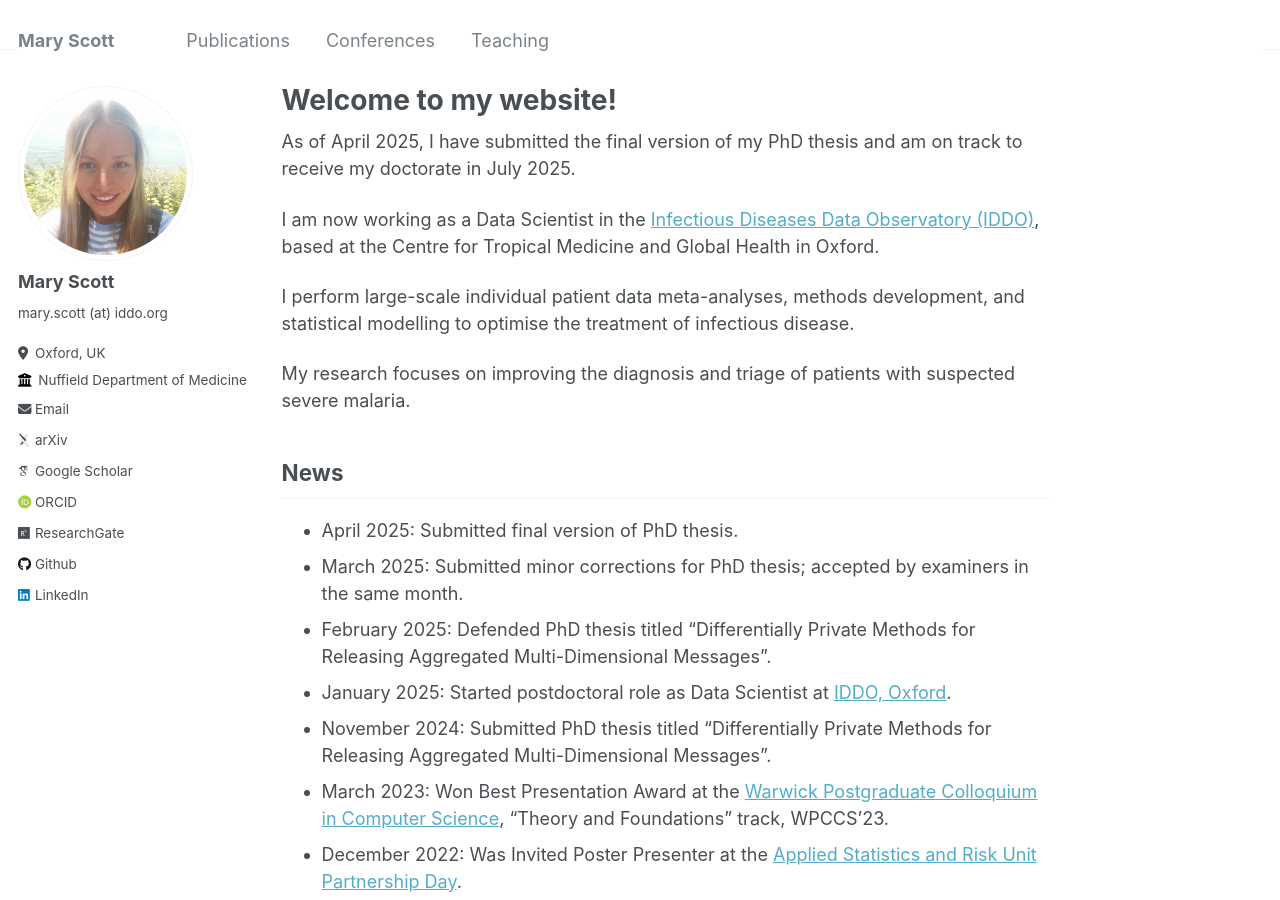
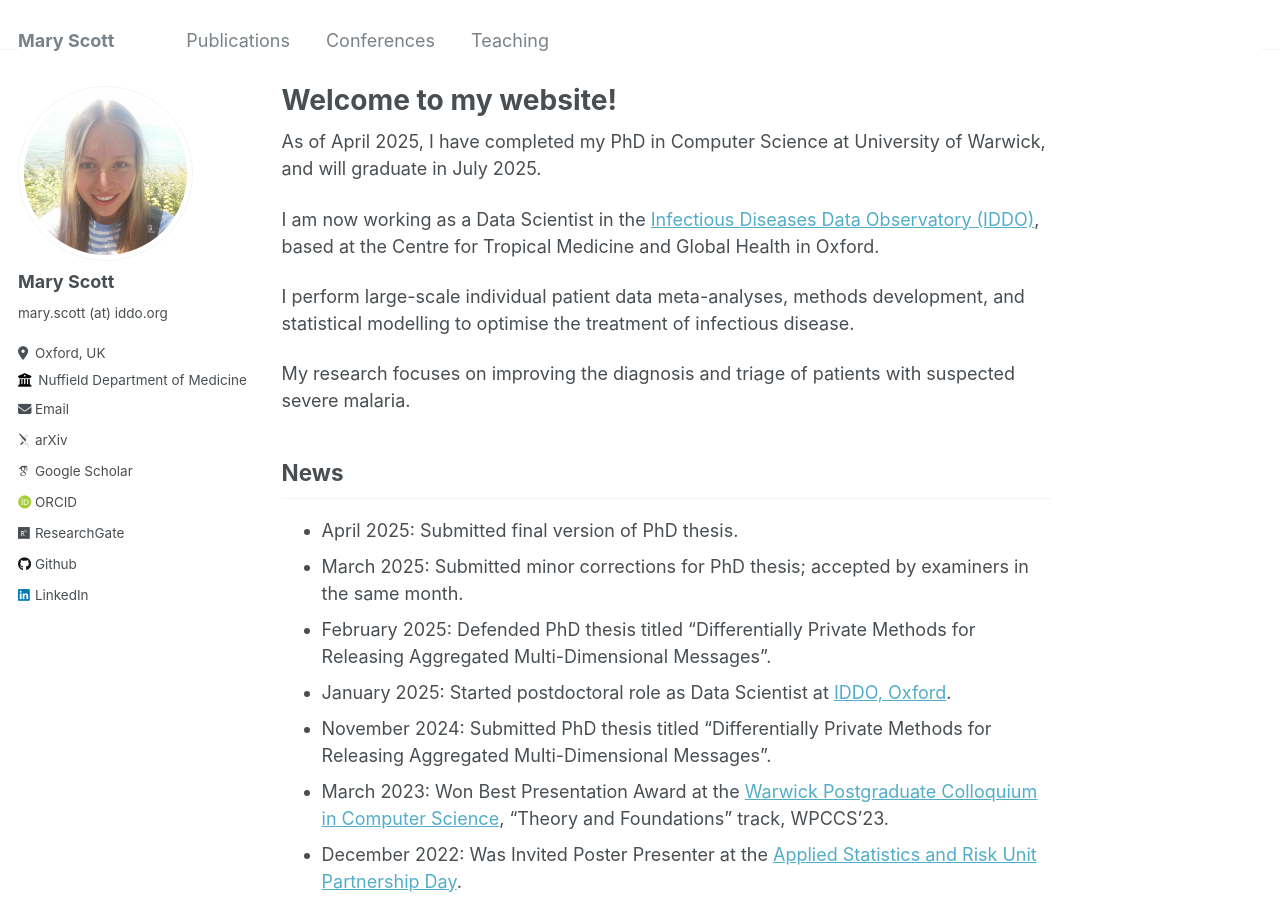
Before and after one commit to mary-python/mary-python.github.io, a Jekyll site: the page built from _pages/about.md, in a window 1280 px wide and 900 px high. Built offline with Jekyll 4.4.1, drawn with Linux system fonts in a browser that asks for light colours; some web fonts are replaced.

Commit message:
Update about.md

```diff
--- a/_pages/about.md
+++ b/_pages/about.md
@@ -7,7 +7,7 @@ redirect_from:
   - /about.html
 ---
 
-As of April 2025, I have submitted the final version of my PhD thesis and am on track to receive my doctorate in July 2025.
+As of April 2025, I have completed my PhD in Computer Science at University of Warwick, and will graduate in July 2025.
 
 I am now working as a Data Scientist in the [Infectious Diseases Data Observatory (IDDO)](https://www.iddo.org/), based at the Centre for Tropical Medicine and Global Health in Oxford.
 
```
